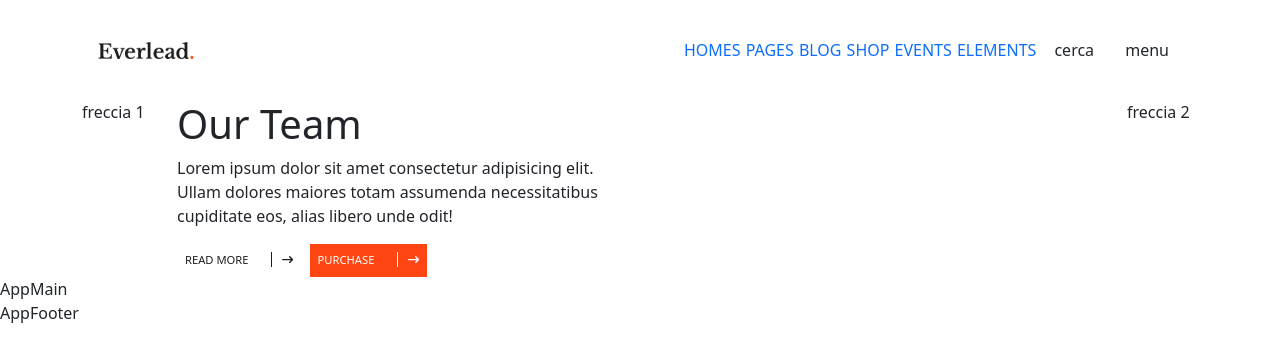
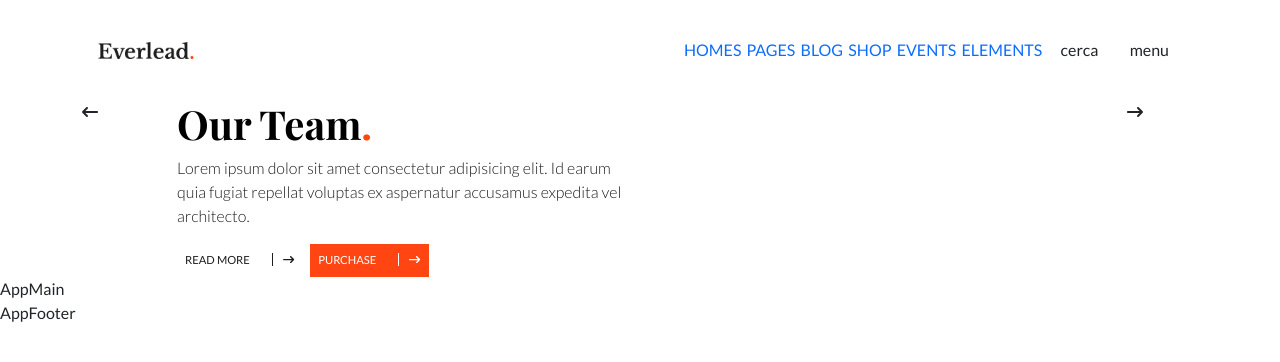
Before and after one commit to Roberto-Larivera/proj-html-vuejs, a Vue app: page / in a window 1280 px wide. Shown: the top 362 px of the page. Built offline with nearby package versions, Linux system fonts and the light colour scheme.

Commit message:
mod HeaderBottom + arrow + HeaderSlide

```diff
--- a/src/components/Header/HeaderBottom.vue
+++ b/src/components/Header/HeaderBottom.vue
@@ -1,9 +1,11 @@
 <script>
 import AllButton from '../All/AllButton.vue';
+import HeaderSlide from './HeaderSlide.vue';
 export default {
     name: 'HeaderBottom',
     components:{
         AllButton,
+        HeaderSlide,
     },
     data() {
         return {
@@ -17,25 +19,23 @@ export default {
 <template>
     <div class="row">
         <div class="col-1">
-            freccia 1
+            <font-awesome-icon icon="fa-solid fa-arrow-left-long" />
+
         </div>
         <div class="col-5">
-            <h1>
-                Our Team
-            </h1>
-            <p>
-                Lorem ipsum dolor sit amet consectetur adipisicing elit. Ullam dolores maiores totam assumenda necessitatibus cupiditate eos, alias libero unde odit!
-            </p>
+            <HeaderSlide />
             <div class="group_buttons d-flex flex-wrap gap-2">
                 <AllButton :text="'read more'"/>
                 <AllButton :text="'purchase'" :color="'tm_orange'"/>
             </div>
         </div>
         <div class="col-1 offset-5">
-            freccia 2
+            <font-awesome-icon icon="fa-solid fa-arrow-right-long" />
+
         </div>
     </div>
 </template>
 
 <style lang="scss" scoped>
+
 </style>
--- /dev/null
+++ b/src/components/Header/HeaderSlide.vue
@@ -0,0 +1,50 @@
+<script>
+export default {
+    name: 'HeaderSlide',
+    components: {
+    },
+    data() {
+        return {
+
+        }
+    },
+    props:{
+        title:{
+            type: String,
+            default: 'Our Team'
+        },
+        description: {
+            type: String,
+            default: 'Lorem ipsum dolor sit amet consectetur adipisicing elit. Id earum quia fugiat repellat voluptas ex aspernatur accusamus expedita vel architecto.'
+
+        }
+    }
+
+}
+</script>
+
+<template>
+    <div>
+        <h1>
+            {{title}}<span class="text_orange">.</span>
+        </h1>
+        <p>
+            {{description}}
+        </p>
+    </div>
+</template>
+
+<style lang="scss" scoped>
+h1 {
+    font-family: 'Playfair Display', serif;
+    font-weight: 700;
+    color: $text_color-14;
+}
+.text_orange{
+    color: $text_color-8;
+}
+p{
+    color: $text_color-12;
+    font-weight: 300;
+}
+</style>
--- a/src/main.js
+++ b/src/main.js
@@ -9,9 +9,10 @@ import { FontAwesomeIcon } from '@fortawesome/vue-fontawesome'
 
 /* import specific icons */
 import { faArrowRightLong } from '@fortawesome/free-solid-svg-icons'
+import { faArrowLeftLong } from '@fortawesome/free-solid-svg-icons'
 
 /* add icons to the library */
-library.add(faArrowRightLong)
+library.add(faArrowLeftLong,faArrowRightLong)
 
 
 createApp(App)
--- a/src/style/main.scss
+++ b/src/style/main.scss
@@ -1,2 +1,8 @@
 // Import all of Bootstrap's CSS
 @import "node_modules/bootstrap/scss/bootstrap";
+
+@import url('https://fonts.googleapis.com/css2?family=Lato:wght@100;300;400;700;900&family=Playfair+Display:wght@400;500;700;800;900&display=swap');
+
+body {
+    font-family: 'Lato', sans-serif;
+}
```
